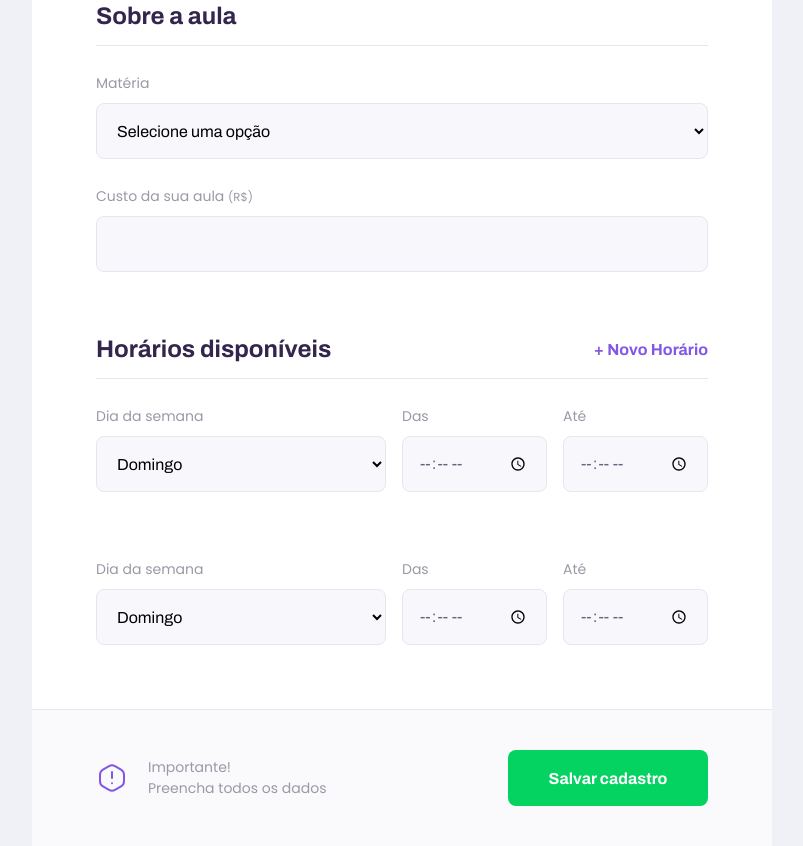
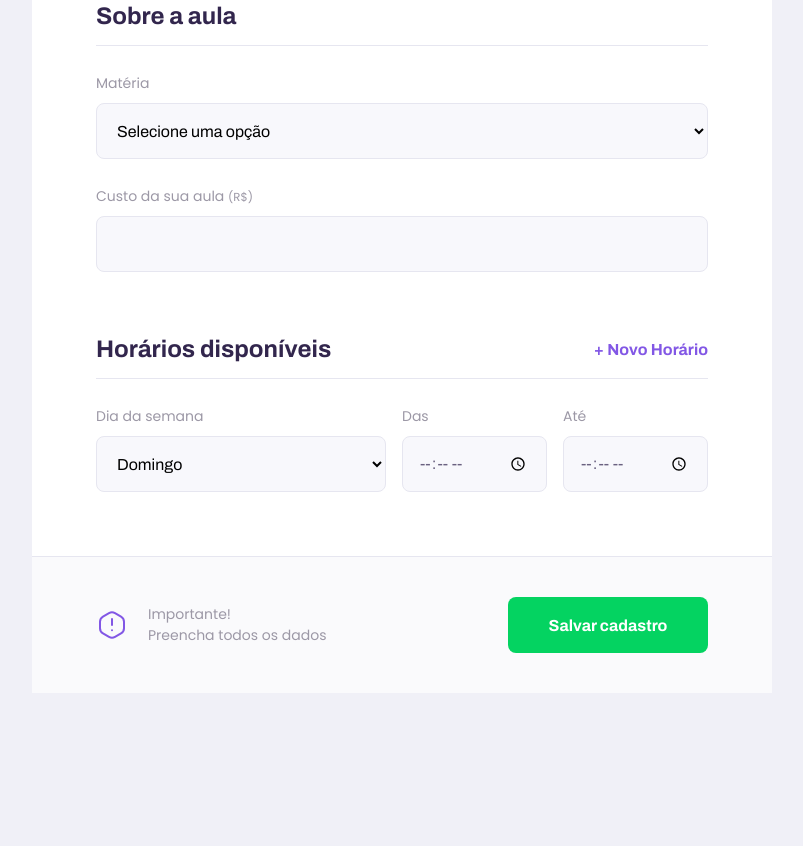
Before and after one commit to levyaraujo/next-level-week2, a plain HTML site: page give-classes.html in a window 1280 px wide. Shown: the part 1039-1885 px from the top of the page, without its empty margins (238-1041 px from the left). After the commit the page ends 1732 px from the top, so only its background shows below. Drawn offline with Linux system fonts and the light colour scheme.

Commit message:
Give Classes Page

```diff
--- a/give-classes.html
+++ b/give-classes.html
@@ -9,10 +9,13 @@
       rel="stylesheet"
     />
 
+    <!-- Styles -->
     <link rel="stylesheet" href="styles/main.css" />
     <link rel="stylesheet" href="styles/partials/header.css" />
     <link rel="stylesheet" href="styles/partials/page-give-classes.css" />
     <link rel="stylesheet" href="styles/partials/forms.css" />
+
+    <script src="scripts/addField.js" defer></script>
   </head>
 
   <body id="page-give-classes">
@@ -31,7 +34,6 @@
       </header>
 
       <main>
-
         <form action="" id="create-class">
           <fieldset>
             <legend>Seus dados</legend>
@@ -93,11 +95,10 @@
           <fieldset id="schedule-items">
             <legend>
               Horários disponíveis
-              <button id="add-time">+ Novo Horário</button>
+              <button type="button" id="add-time">+ Novo Horário</button>
             </legend>
 
             <div class="schedule-item">
-
               <div class="select-block">
                 <label for="weeekday">Dia da semana</label>
                 <select name="weekday[]" required>
@@ -112,58 +113,28 @@
               </div>
 
               <div class="input-block">
-                  <label for="time_from">Das</label>
-                  <input type="time" name="time_from[]" required>
+                <label for="time_from">Das</label>
+                <input type="time" name="time_from[]" required />
               </div>
 
               <div class="input-block">
                 <label for="time_to">Até</label>
-                <input type="time" name="time_to[]" required>
-            </div>
-
-            </div>
-
-            <div class="schedule-item">
-
-                <div class="select-block">
-                  <label for="weeekday">Dia da semana</label>
-                  <select name="weekday[]" required>
-                    <option value="0">Domingo</option>
-                    <option value="1">Segunda-feira</option>
-                    <option value="2">Terça-feira</option>
-                    <option value="3">Quarta-feira</option>
-                    <option value="4">Quinta-feira</option>
-                    <option value="5">Sexta-feira</option>
-                    <option value="6">Sábado</option>
-                  </select>
-                </div>
-
-                <div class="input-block">
-                    <label for="time_from">Das</label>
-                    <input type="time" name="time_from[]" required>
-                </div>
-
-                <div class="input-block">
-                  <label for="time_to">Até</label>
-                  <input type="time" name="time_to[]" required>
+                <input type="time" name="time_to[]" required />
               </div>
-
             </div>
 
           </fieldset>
         </form>
 
         <footer>
-            <p>
-                <img src="images/icons/warning.svg" alt="Aviso importante">
-                Importante!<br>
-                Preencha todos os dados
-            </p>
-            <button type="submit" form="create-class">Salvar cadastro</button>
+          <p>
+            <img src="images/icons/warning.svg" alt="Aviso importante" />
+            Importante!<br />
+            Preencha todos os dados
+          </p>
+          <button type="submit" form="create-class">Salvar cadastro</button>
         </footer>
       </main>
     </div>
-
-
   </body>
 </html>
```
